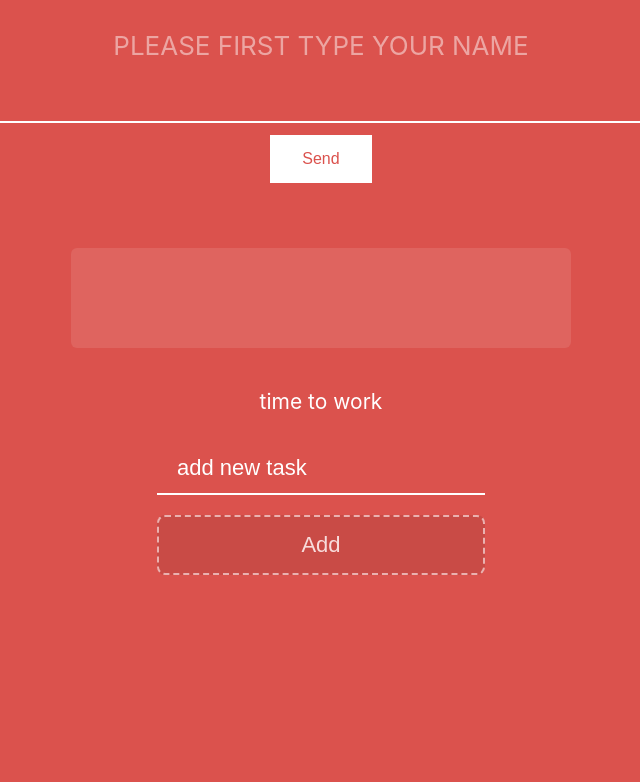
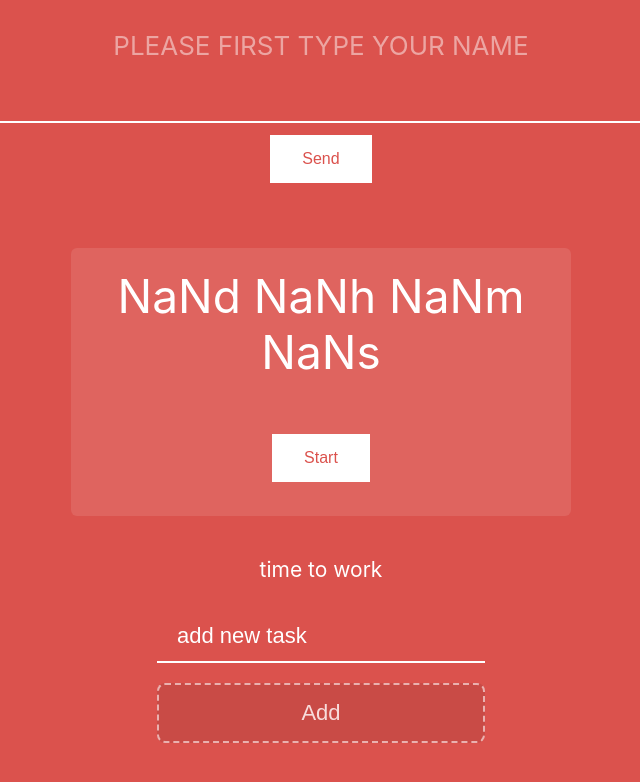
Before and after one commit to kornavol/Trn-project.-Task-Manager, a React (Create React App) app: page / in a window 1280 px wide. Shown: the top 782 px of the page, without its empty margins (319-959 px from the left). Built offline with nearby package versions, Linux system fonts and the light colour scheme.

Commit message:
Update Timer.jsx
correct timer

```diff
--- a/src/components/Timer.jsx
+++ b/src/components/Timer.jsx
@@ -1,18 +1,45 @@
-import './Time.css';
+import "./Time.css";
 
 export default function Timer(props) {
+  let timer = props.time;
 
-    return (
+  /* change ms to normal outlook */
+  let days = Math.floor(timer / (1000 * 60 * 60 * 24));
+  let hours = Math.floor((timer % (1000 * 60 * 60 * 24)) / (1000 * 60 * 60));
+  let minutes = Math.floor((timer % (1000 * 60 * 60)) / (1000 * 60));
+  let seconds = Math.floor((timer % (1000 * 60)) / 1000);
+
+  let normTime = days + "d " + hours + "h " + minutes + "m " + seconds + "s ";
+
+  if (timer === 0) {
+    normTime = "0d 0h 0m 0s";
+  }
+
+  return (
+    <div>
+      <div className="timer">
+        <div className="time">{normTime}</div>
+
         <div>
-            <div className = "timer">
-                <div className ="time">{props.time}</div>
-
-                <div id="time-buttons">
-                    {props.stateBtn}
-
-                </div>
-            </div>
+          {props.btn ? (
+            <button
+              id="stopBtn"
+              className="button form-button5 time-button"
+              onClick={props.clickStopB}
+            >
+              Stop
+            </button>
+          ) : (
+            <button
+              id="srtBtn"
+              className="button form-button5 time-button"
+              onClick={props.clickStartB}
+            >
+              Start
+            </button>
+          )}
         </div>
-    )
-
+      </div>
+    </div>
+  );
 }
```
